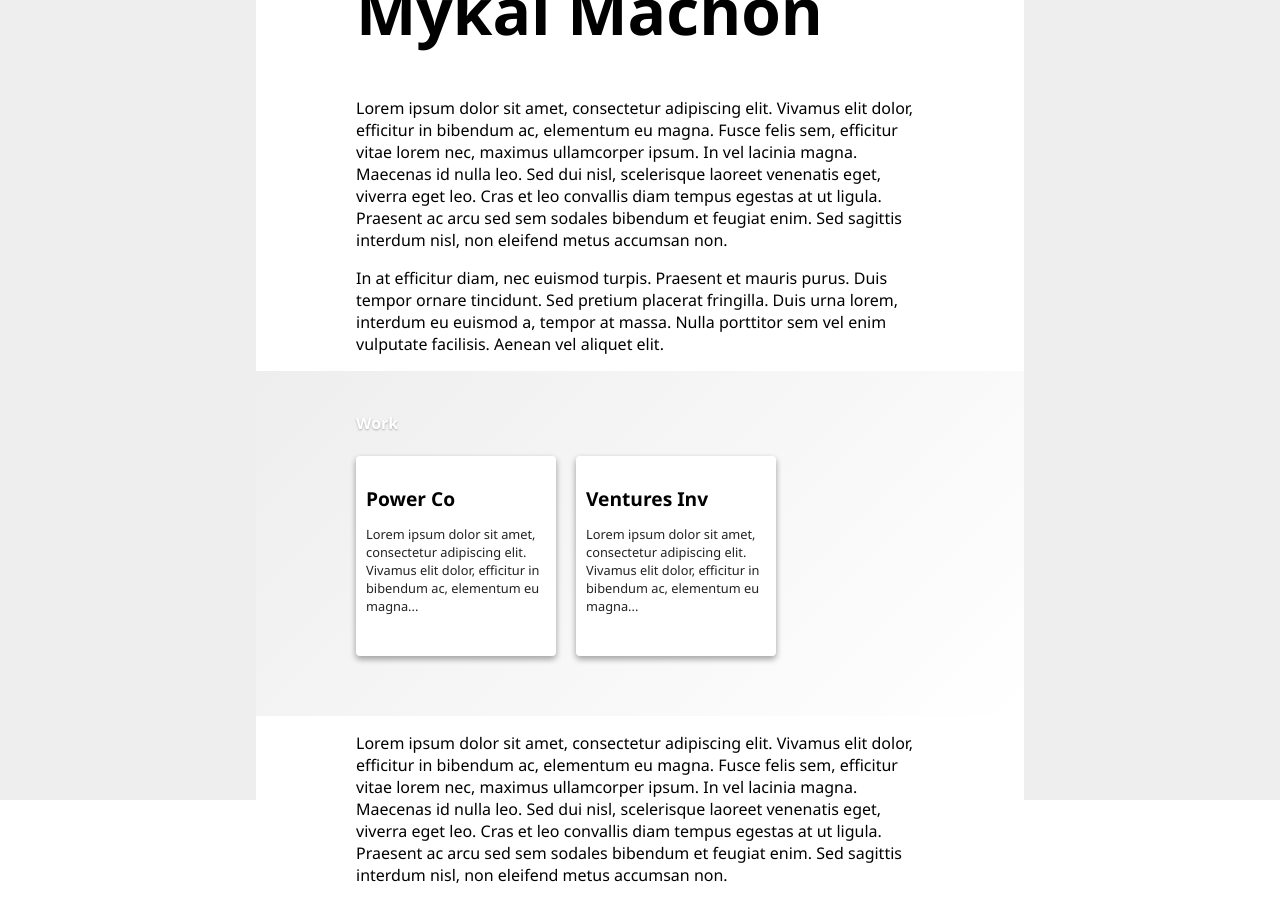
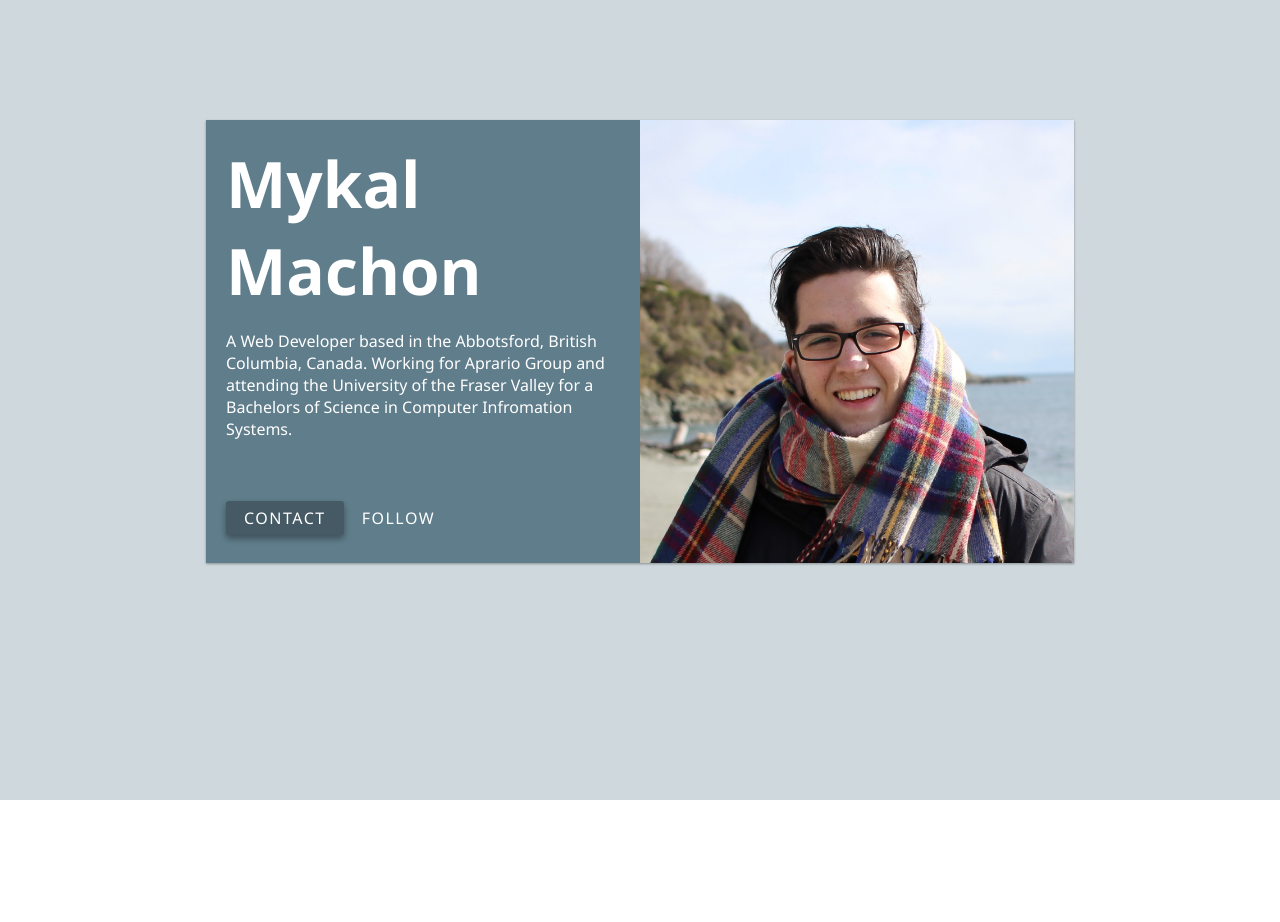
Before and after one commit to StanislavSt/MykalMachon, a Vue app: page / in a window 1280 px wide. Shown: the top 922 px of the page. After the commit the page ends 800 px from the top, so only its background shows below. Built offline with nearby package versions, Linux system fonts and the light colour scheme.

Commit message:
REDO! Redesign
Redisned the basic parts of the site... didnt like the direction it was takling. Implemented CSS variables for coloring and made the layout a little bit better logically.

```diff
--- a/src/App.vue
+++ b/src/App.vue
@@ -1,28 +1,32 @@
 <template>
   <div id="app">
-    <div class="inner">
-     <!-- <Navigation /> -->
-      <Body />
+    <div id="inner">
+      <IntroCard />
     </div>
   </div>
 </template>
 
 <script>
-import Navigation from './components/Navigation.vue';
-import Body from './components/Body.vue';
+import IntroCard from './components/IntroCard.vue';
 
 export default {
   name: 'app',
   components: {
-    Navigation,
-    Body
+    IntroCard
   }
 };
 </script>
 
 <style>
 :root {
-  --blue: #b721ff;
+  --darkPrim: #455a64;
+  --lightPrim: #cfd8dc;
+  --prim: #607d8b;
+  --textIcons: #ffffff;
+  --accent: #ffc107;
+  --textPrim: #212121;
+  --textSec: #757575;
+  --divider: #bdbdbd;
 }
 
 * {
@@ -35,14 +39,69 @@ export default {
   -moz-osx-font-smoothing: grayscale;
   display: flex;
   justify-content: center;
-  align-items: center;
   width: 100vw;
   height: 100vh;
-  background: #eeeeee;
+  background-color: var(--lightPrim);
 }
 
-.inner {
+button {
+  all: unset;
+  text-transform: uppercase;
+  padding: 6px 18px 6px 18px;
+  color: var(--textIcons);
+  background: var(--accent);
+  font-size: 1rem;
+  border-radius: 3px;
+  font-weight: normal;
+  box-shadow: 0 4px 6px rgba(0, 0, 0, 0.16), 0 3px 6px rgba(0, 0, 0, 0.23);
+  transition: all 0.2s ease-in-out;
+  letter-spacing: 1.5px;
+  cursor: pointer;
+}
+
+button:hover {
+  box-shadow: 0 9px 28px rgba(0, 0, 0, 0.25), 0 6px 10px rgba(0, 0, 0, 0.22);
+}
+
+button.light {
+  background-color: var(--lightPrim);
+  color: var(--textPrim);
+}
+
+button.dark {
+  background-color: var(--darkPrim);
+  color: var(--textIcons);
+}
+
+button.text {
+  background-color: unset;
+  border-radius: 0px;
+  color: var(--textIcons);
+  box-shadow: 0px 0px 0px;
+}
+
+button.text:hover {
+  background-color: rgba(0, 0, 0, 0.1);
+}
+
+#inner {
+  margin-top: 120px;
   display: flex;
   flex-direction: row;
+  justify-content: center;
+  align-items: flex-start;
+  width: 60%;
+}
+
+@media only screen and (max-width: 996px) {
+  #inner {
+    margin-top: 0px;
+    justify-content: flex-start;
+    width: 100%;
+  }
+  #introCard {
+    flex-direction: row;
+    min-width: unset;
+  }
 }
 </style>
--- a/src/components/Body.vue
+++ /dev/null
@@ -1,39 +0,0 @@
-<template>
-  <div id="body">
-    <h1>Mykal Machon</h1>
-    <p>Lorem ipsum dolor sit amet, consectetur adipiscing elit. Vivamus elit dolor, efficitur in bibendum ac, elementum eu magna. Fusce felis sem, efficitur vitae lorem nec, maximus ullamcorper ipsum. In vel lacinia magna. Maecenas id nulla leo. Sed dui nisl, scelerisque laoreet venenatis eget, viverra eget leo. Cras et leo convallis diam tempus egestas at ut ligula. Praesent ac arcu sed sem sodales bibendum et feugiat enim. Sed sagittis interdum nisl, non eleifend metus accumsan non. </p>
-    <p>In at efficitur diam, nec euismod turpis. Praesent et mauris purus. Duis tempor ornare tincidunt. Sed pretium placerat fringilla. Duis urna lorem, interdum eu euismod a, tempor at massa. Nulla porttitor sem vel enim vulputate facilisis. Aenean vel aliquet elit. </p>
-    <Section />
-    <p>Lorem ipsum dolor sit amet, consectetur adipiscing elit. Vivamus elit dolor, efficitur in bibendum ac, elementum eu magna. Fusce felis sem, efficitur vitae lorem nec, maximus ullamcorper ipsum. In vel lacinia magna. Maecenas id nulla leo. Sed dui nisl, scelerisque laoreet venenatis eget, viverra eget leo. Cras et leo convallis diam tempus egestas at ut ligula. Praesent ac arcu sed sem sodales bibendum et feugiat enim. Sed sagittis interdum nisl, non eleifend metus accumsan non. </p>
-
-  </div>
-</template>
-
-<script>
-import Section from './layout/body/Section.vue';
-
-export default {
-  name: 'Body',
-  components: {
-    Section
-  }
-};
-</script>
-
-<style >
-#body {
-  width: 60vw;
-  max-width: 1000px;
-  padding: 50px 100px 24px 100px;
-  background: white;
-}
-
-h1 {
-  font-size: 4em;
-  transition: color 0.2s ease-in-out;
-}
-
-h1:hover {
-  color: #eeeeee;
-}
-</style>
--- /dev/null
+++ b/src/components/IntroCard.vue
@@ -0,0 +1,79 @@
+<template>
+  <div id="introCard">
+    <div id="summary" class='splitSum'>
+      <div class="top">
+        Mykal Machon
+        <p>
+          A Web Developer based in the Abbotsford, British Columbia, Canada. Working for Aprario Group and attending the University of the Fraser Valley for a Bachelors of Science in Computer Infromation Systems.
+        </p>
+      </div>
+      <div class="bottom">
+        <button class="dark">Contact</button>
+        <button class="text">follow</button>
+      </div>
+    </div>
+    <div id="picture" class='splitPic'>
+      <img id='me' src="../assets/me.jpg" alt="Mykal Machon" >
+    </div>
+  </div>
+</template>
+
+<script>
+export default {
+  name: 'IntroCard',
+  methods: {}
+};
+</script>
+
+<style scoped>
+#introCard {
+  display: flex;
+  flex-direction: row;
+  justify-content: flex-start;
+  flex-wrap: nowrap;
+  width: 100%;
+  min-width: 868px;
+  max-width: 1000px;
+  background-color: var(--prim);
+  color: var(--textIcons);
+  box-shadow: 0 1px 3px rgba(0, 0, 0, 0.12), 0 1px 2px rgba(0, 0, 0, 0.24);
+  transition: all 0.3s ease-in-out;
+}
+
+div.splitSum {
+  width: 50%;
+  padding: 20px;
+  font-size: 4em;
+  font-weight: bold;
+  display: flex;
+  flex-direction: column;
+  justify-content: space-around;
+}
+
+p {
+  font-size: 1rem;
+  font-weight: normal;
+}
+
+div.splitPic {
+  width: 50%;
+}
+
+div.splitPic img {
+  width: 100%;
+  height: 100%;
+}
+
+@media only screen and (max-width: 996px) {
+  #introCard {
+    padding: 40px;
+    display: flex;
+    flex-direction: column;
+    min-width: 0px;
+  }
+
+  #picture {
+    display: none;
+  }
+}
+</style>
--- a/src/components/Navigation.vue
+++ /dev/null
@@ -1,47 +0,0 @@
-<template>
-  <div id="nav">
-    <button class="nav-item" v-on:click='addActive'>Mykal Machon</button>
-    <button class="nav-item">Work</button>
-    <button class="nav-item">Life</button>
-    <button class="nav-item">Conversation</button>
-  </div>
-</template>
-
-<script>
-export default {
-  name: 'Navigation',
-  methods: {
-    addActive: function() {}
-  }
-};
-</script>
-
-<style>
-#nav {
-  color: var(--blue);
-  padding: 24px 0px 24px 24px;
-  display: flex;
-  margin-top: -10px;
-  flex-direction: column;
-}
-
-.nav-item {
-  all: unset;
-  padding: 10px;
-  padding-right: 20px;
-  transition: all 0.2s linear;
-}
-
-.nav-item:first {
-  padding-top: 0px;
-}
-
-.nav-item:hover {
-  background: #dedede;
-}
-
-.nav-item:focus {
-  background-color: var(--blue);
-  color: white;
-}
-</style>
--- a/src/components/layout/body/Card.vue
+++ /dev/null
@@ -1,58 +0,0 @@
-<template>
-  <div id="card">
-    <div class="image">
-
-    </div>
-    <div class="summary">
-      <p class="title">{{card.name}}</p>
-      <p class="info">{{card.summary}}</p>
-    </div>
-  </div>
-</template>
-
-<script>
-export default {
-  name: 'Card',
-  methods: {
-    test: function() {}
-  },
-  data() {
-    return {
-      testKey: 'testVal'
-    };
-  },
-  props: ['card']
-};
-</script>
-
-<style scoped>
-div.summary {
-  width: 200px;
-  height: 200px;
-  padding: 10px;
-  border-radius: 4px;
-  background: white;
-  display: flex;
-  margin: 0px 20px 0px 0px;
-  flex-direction: column;
-  box-shadow: 0 3px 6px rgba(0, 0, 0, 0.16), 0 3px 6px rgba(0, 0, 0, 0.23);
-  transition: box-shadow 0.3s ease-in-out;
-  cursor: pointer;
-}
-
-div.summary:hover {
-  box-shadow: 0 10px 20px rgba(0, 0, 0, 0.19), 0 6px 6px rgba(0, 0, 0, 0.23);
-}
-
-p.title {
-  font-size: 1.2em;
-  margin-bottom: 0px;
-  font-weight: bold;
-  color: black;
-}
-
-p.info {
-  font-size: 0.8em;
-  color: #222222;
-}
-</style>
--- a/src/components/layout/body/Section.vue
+++ /dev/null
@@ -1,59 +0,0 @@
-<template>
-  <div id="sections">
-    <h4>Work</h4>
-    <div class='cards'>
-      <div v-for='card in testCards' :key='card.title'>
-        <Card :card="card"/>
-      </div>
-    </div>
-  </div>
-</template>
-
-<script>
-import Card from './Card.vue';
-
-export default {
-  name: 'Section',
-  components: {
-    Card
-  },
-  data() {
-    return {
-      testCards: [
-        {
-          name: 'Power Co',
-          summary:
-            'Lorem ipsum dolor sit amet, consectetur adipiscing elit. Vivamus elit dolor, efficitur in bibendum ac, elementum eu magna...'
-        },
-        {
-          name: 'Ventures Inv',
-          summary:
-            'Lorem ipsum dolor sit amet, consectetur adipiscing elit. Vivamus elit dolor, efficitur in bibendum ac, elementum eu magna...'
-        }
-      ]
-    };
-  }
-};
-</script>
-
-<style scoped>
-#sections {
-  box-sizing: unset;
-  margin-left: -100px;
-  width: calc(100%);
-  background-color: #eeeeee;
-  background-image: linear-gradient(135deg, #eeeeee 0%, #ffffff 100%);
-  padding: 20px 100px 20px 100px;
-  color: white;
-}
-
-.cards {
-  display: flex;
-  flex-direction: row;
-  margin-bottom: 40px;
-}
-
-h4 {
-  text-shadow: 0 1px 2px rgba(0, 0, 0, 0.28);
-}
-</style>
```
Also changed, not shown: src/assets/me.jpg (added), 1 other file (tests, documents, lock files or other folders).
